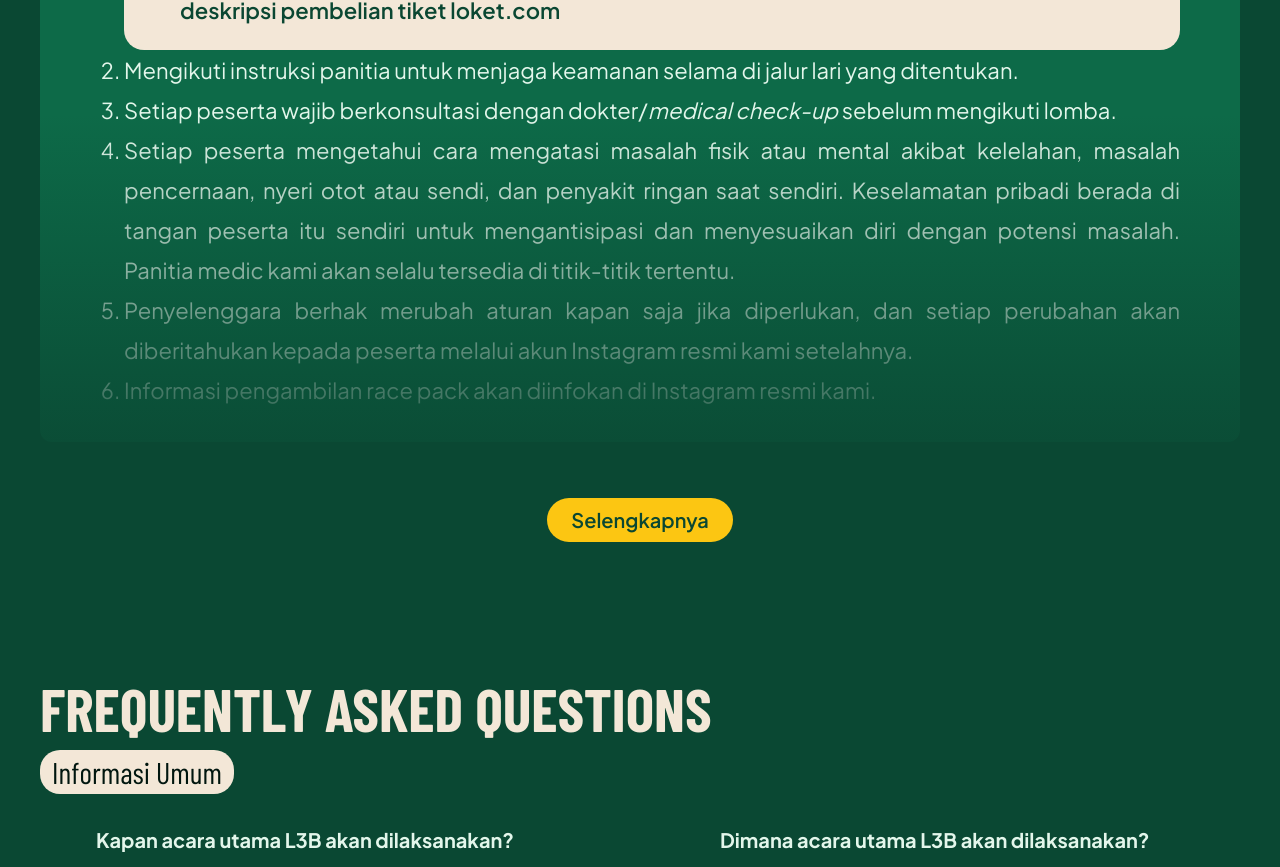
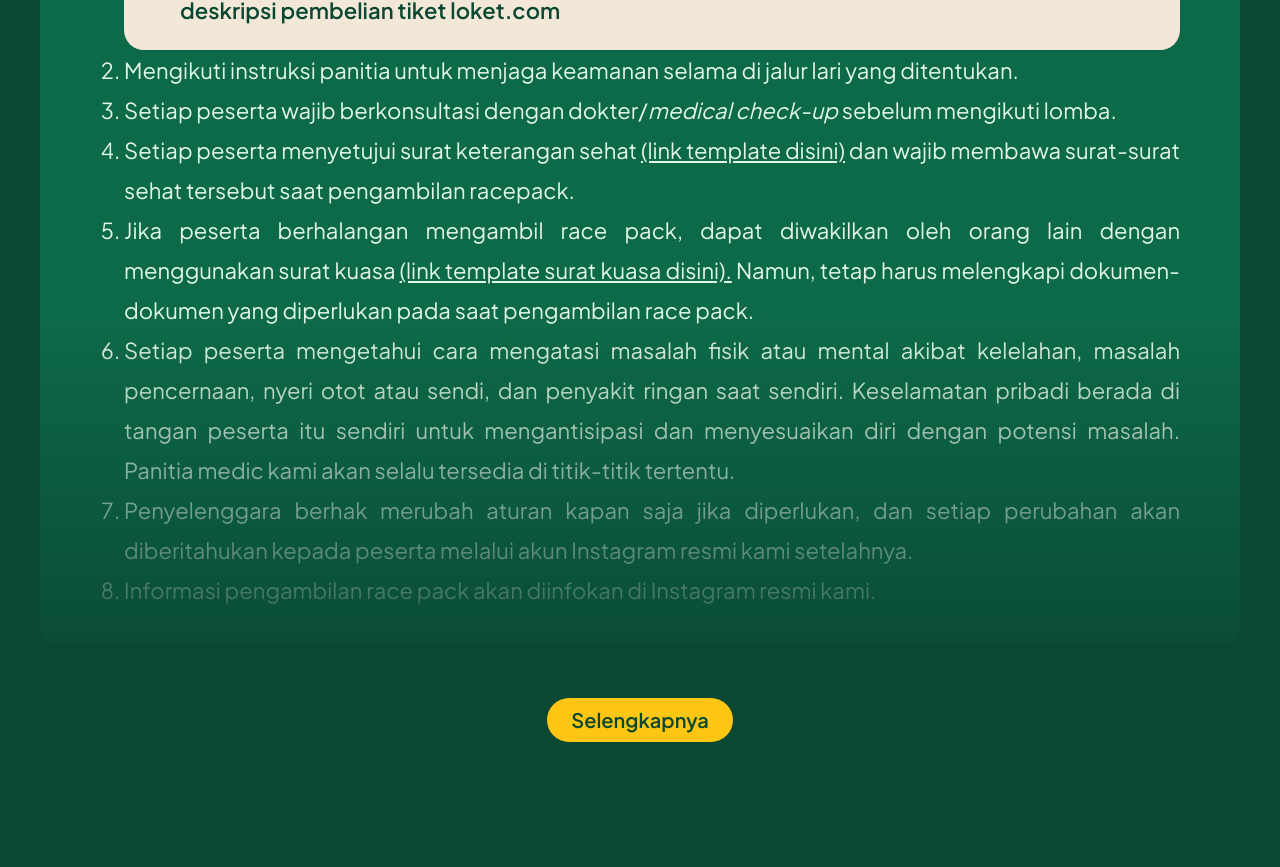
Before and after one commit to sultanIlyasa/L3B, a Next.js app: page /event in a window 1280 px wide. Shown: the part 4214-5081 px from the top of the page. Built offline with nearby package versions, Linux system fonts and the light colour scheme.

Commit message:
feat/regulation add link

```diff
--- a/src/components/RaceRulesRegulationComponent.tsx
+++ b/src/components/RaceRulesRegulationComponent.tsx
@@ -263,6 +263,29 @@ export function RaceRulesRegulationComponent() {
             <li>
               Setiap peserta wajib berkonsultasi dengan dokter/
               <em>medical check-up</em> sebelum mengikuti lomba.
+            </li>
+            <li>
+              Setiap peserta menyetujui surat keterangan sehat{" "}
+              <a
+                href="https://docs.google.com/document/d/1cGUfCycKXPJYUVigLdD5jxLD9ART6H6yFzItLnb_Pk0/edit?usp=sharing"
+                className="underline hover:text-blue-600"
+              >
+                (link template disini)
+              </a>{" "}
+              dan wajib membawa surat-surat sehat tersebut saat pengambilan
+              racepack.
+            </li>
+            <li>
+              Jika peserta berhalangan mengambil race pack, dapat diwakilkan
+              oleh orang lain dengan menggunakan surat kuasa{" "}
+              <a
+                href="https://docs.google.com/document/d/1Gu1RddIkyv0aKNycjxJmzIKZ5kEG24nf-x23wZVvEMU/edit?tab=t.0"
+                className="underline hover:text-blue-600"
+              >
+                (link template surat kuasa disini).
+              </a>{" "}
+              Namun, tetap harus melengkapi dokumen-dokumen yang diperlukan pada
+              saat pengambilan race pack.
             </li>
             <li>
               Setiap peserta mengetahui cara mengatasi masalah fisik atau mental
@@ -670,8 +693,8 @@ export function RaceRulesRegulationComponent() {
                 <li>
                   Kategori Fun Run (8,3 km) terdiri dari 1 kelompok berisi 4
                   orang. Terbuka untuk peserta umum (pria & wanita){" "}
-                  <span className="underline">dengan usia tidak dibatasi </span> dan sebaiknya pernah
-                  mengikuti lomba lari.
+                  <span className="underline">dengan usia tidak dibatasi </span>{" "}
+                  dan sebaiknya pernah mengikuti lomba lari.
                 </li>
                 <li>
                   Mengikuti instruksi panitia untuk menjaga keamanan selama di
@@ -686,6 +709,18 @@ export function RaceRulesRegulationComponent() {
                     (link template disini)
                   </a>{" "}
                   dan wajib membawa surat tersebut saat pengambilan racepack.
+                </li>
+                <li>
+                  Jika peserta berhalangan mengambil race pack, dapat diwakilkan
+                  oleh orang lain dengan menggunakan surat kuasa{" "}
+                  <a
+                    href="https://docs.google.com/document/d/1Gu1RddIkyv0aKNycjxJmzIKZ5kEG24nf-x23wZVvEMU/edit?tab=t.0"
+                    className="underline hover:text-blue-600"
+                  >
+                    (link template surat kuasa disini).{" "}
+                  </a>
+                  Namun, tetap harus melengkapi dokumen-dokumen yang diperlukan
+                  pada saat pengambilan race pack.
                 </li>
                 <li>
                   Setiap peserta mengetahui cara mengatasi masalah fisik atau
```
